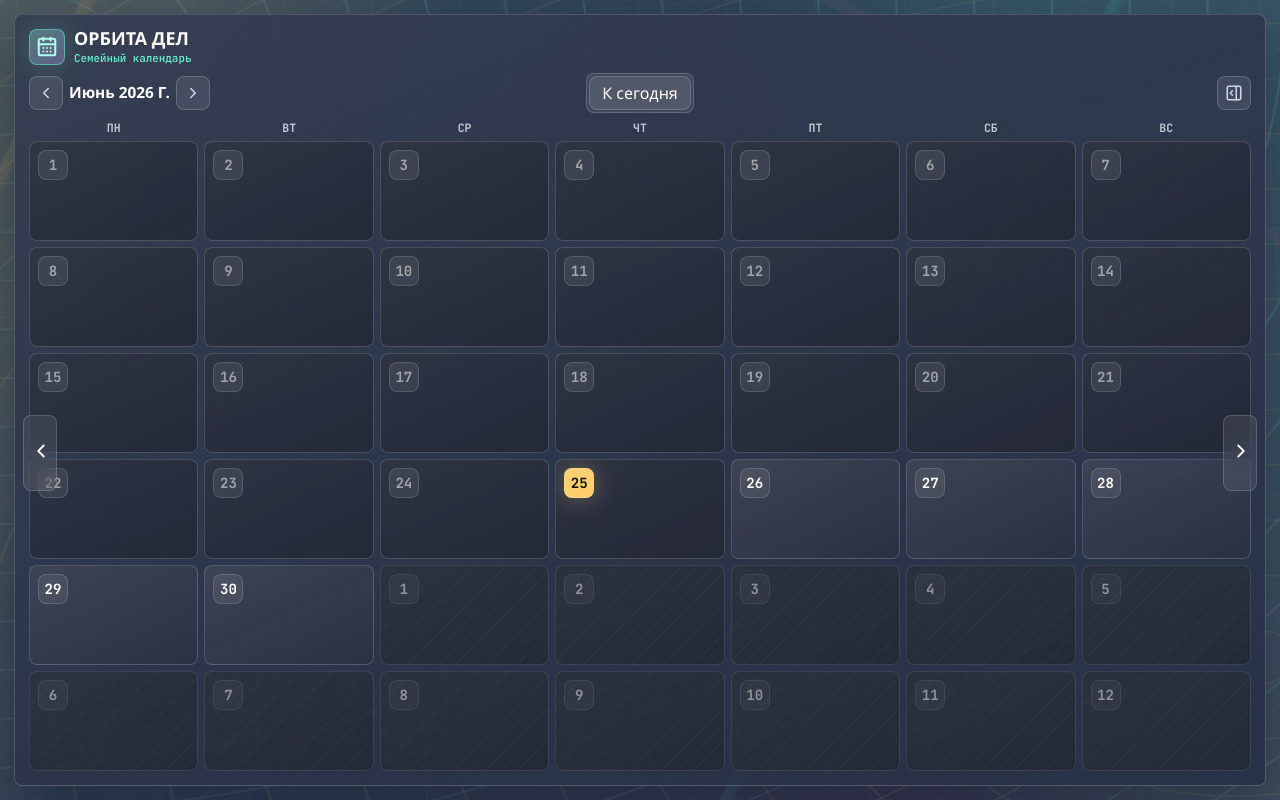
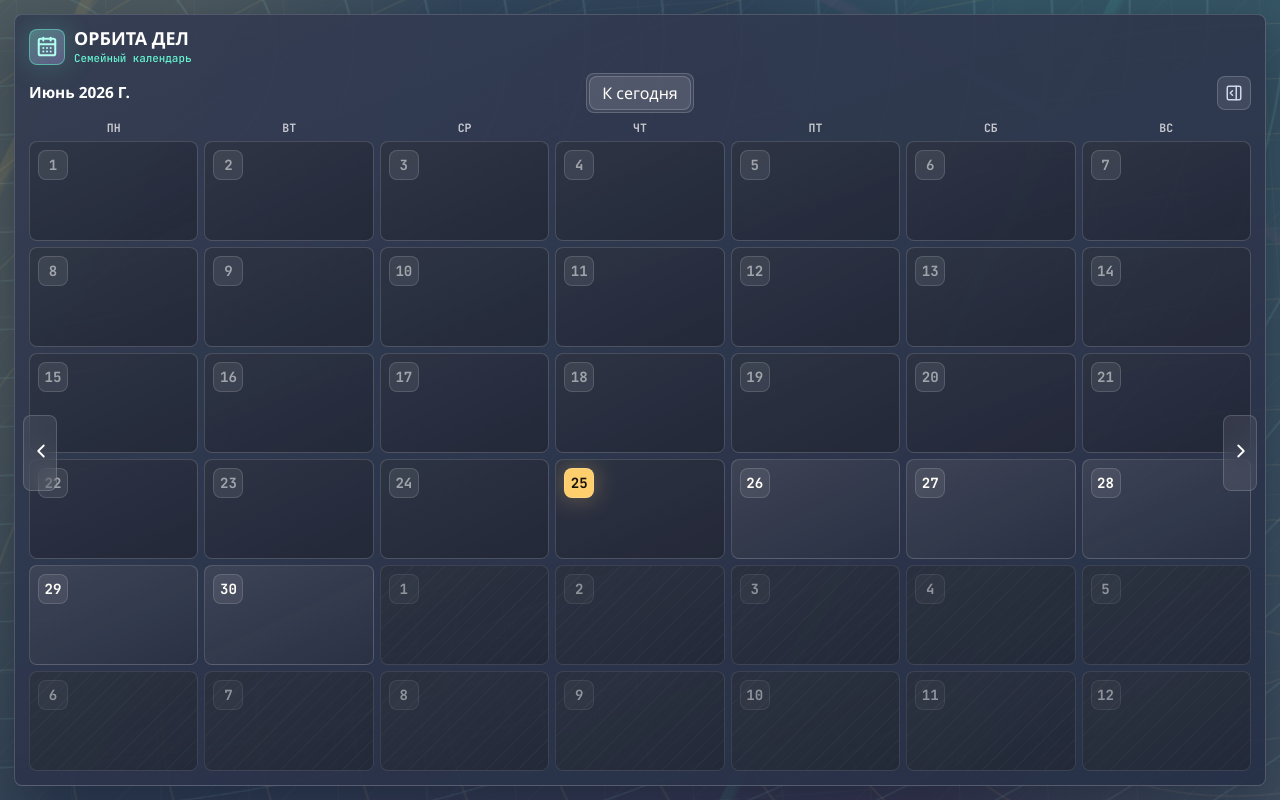
Before and after one commit to antoshigas/daily-calendar-digest, a Next.js app: page / in a window 1280 px wide. Built offline with nearby package versions, Linux system fonts and the light colour scheme; a web font is replaced by a local one.

Commit message:
Show month arrows only on mobile

```diff
--- a/app/globals.css
+++ b/app/globals.css
@@ -278,10 +278,6 @@ h3 {
   text-transform: capitalize;
 }
 
-.month-heading-nav {
-  display: none;
-}
-
 .month-controls {
   display: flex;
   align-items: center;
@@ -330,6 +326,10 @@ h3 {
   width: 34px;
   min-height: 34px;
   padding: 0;
+}
+
+.icon-button.mobile-month-nav {
+  display: none;
 }
 
 .today-button {
@@ -1187,17 +1187,13 @@ h3 {
     margin: 6px 0;
   }
 
-  .month-heading {
-    gap: 4px;
-  }
-
   .month-heading h2 {
     min-width: 0;
     font-size: clamp(0.9rem, 4vw, 1.05rem);
     white-space: nowrap;
   }
 
-  .month-heading-nav {
+  .icon-button.mobile-month-nav {
     display: inline-flex;
     width: 32px;
     min-height: 32px;
--- a/app/page.js
+++ b/app/page.js
@@ -799,7 +799,7 @@ export default function CalendarPage() {
           <div className="month-title-row">
             <div className="month-heading">
               <button
-                className="icon-button subtle month-heading-nav"
+                className="icon-button subtle mobile-month-nav"
                 type="button"
                 onClick={() => moveMonth(-1)}
                 aria-label="Предыдущий месяц"
@@ -809,7 +809,7 @@ export default function CalendarPage() {
               </button>
               <h2>{formatMonthLabel(viewDate)}</h2>
               <button
-                className="icon-button subtle month-heading-nav"
+                className="icon-button subtle mobile-month-nav"
                 type="button"
                 onClick={() => moveMonth(1)}
                 aria-label="Следующий месяц"
```
